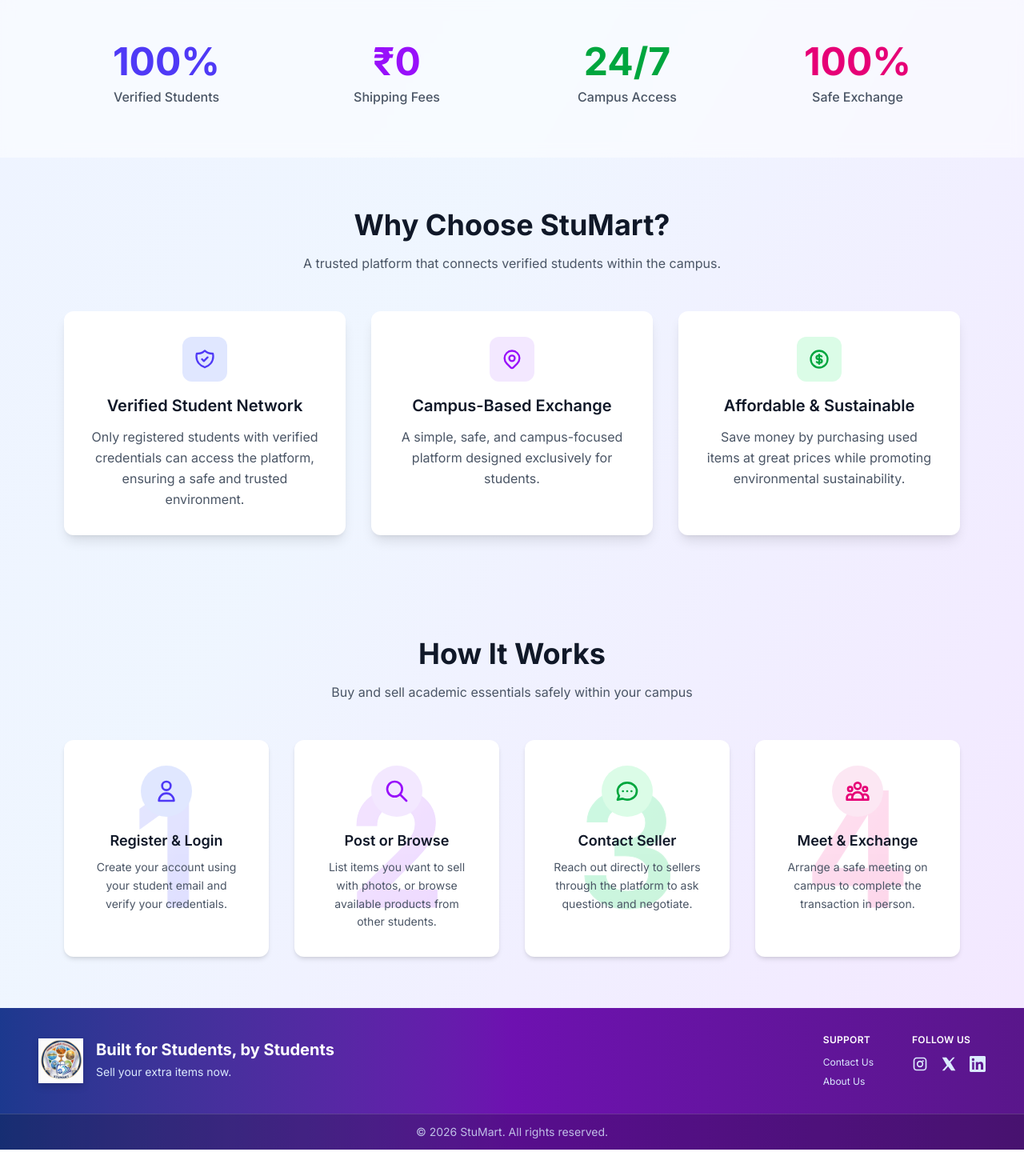
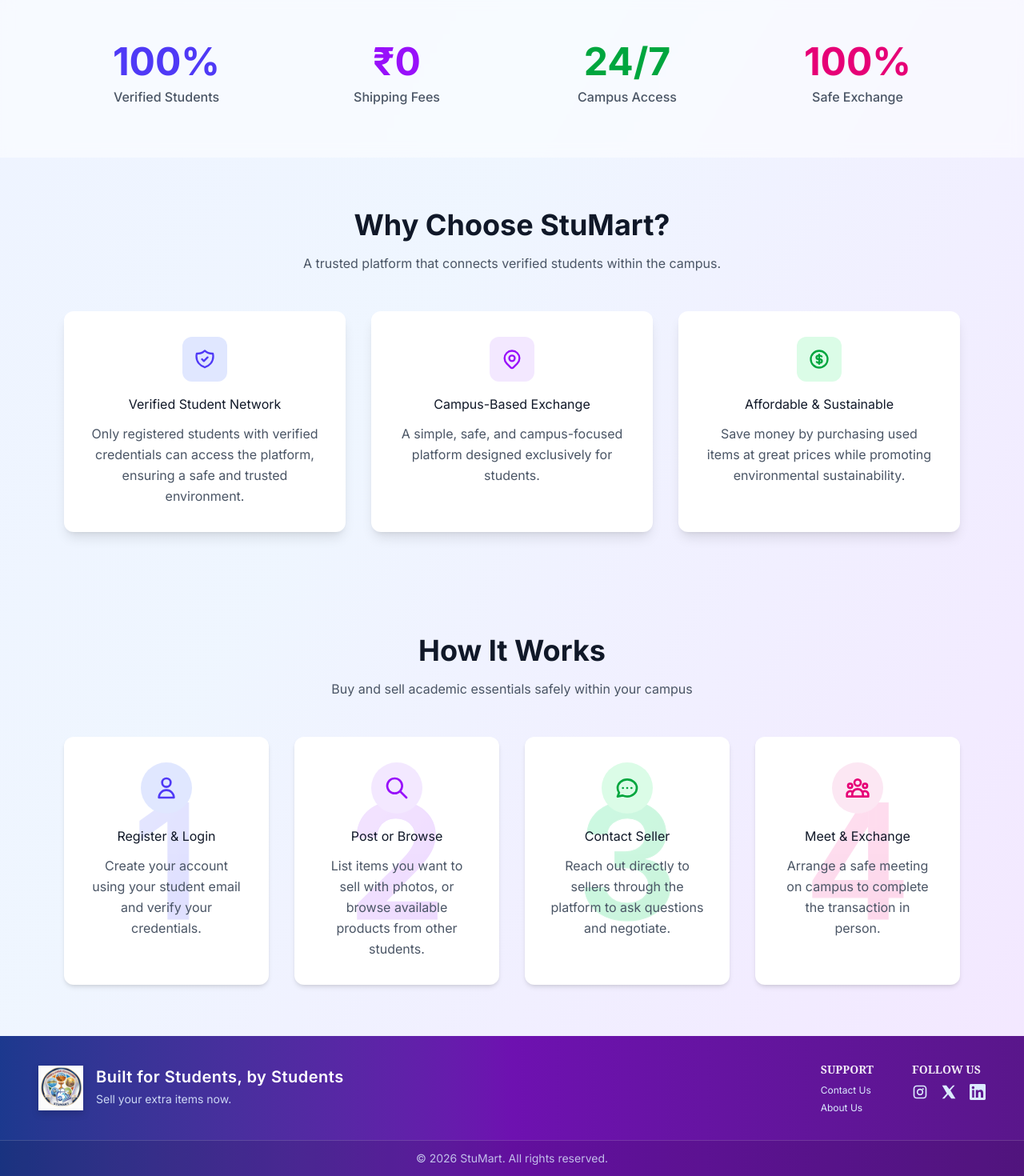
Before and after one commit to gandhamprakashtech/StumartDevHub, a React (Vite) app: page / in a window 1280 px wide. Shown: the part 965-2435 px from the top of the page at 80% size. Before the commit the page ends 2402 px from the top, so only its background shows below. Built offline with nearby package versions, Linux system fonts and the light colour scheme; no server answers; the database is empty.

Commit message:
Polish footer and normalize prices

```diff
--- a/src/components/home/ChooseStumart.jsx
+++ b/src/components/home/ChooseStumart.jsx
@@ -17,10 +17,10 @@
                 <path strokeLinecap="round" strokeLinejoin="round" strokeWidth={2} d="M9 12l2 2 4-4m5.618-4.016A11.955 11.955 0 0112 2.944a11.955 11.955 0 01-8.618 3.04A12.02 12.02 0 003 9c0 5.591 3.824 10.29 9 11.622 5.176-1.332 9-6.03 9-11.622 0-1.042-.133-2.052-.382-3.016z" />
               </svg>
             </div>
-            <h3 className="text-xl font-semibold mb-3 text-gray-900 text-center">
+            <h3 className="text-base font-normal mb-3 text-gray-900 text-center">
               Verified Student Network
             </h3>
-            <p className="text-gray-600 text-center leading-relaxed">
+            <p className="text-base font-normal text-gray-600 text-center leading-relaxed">
               Only registered students with verified credentials can access the platform, ensuring a safe and trusted environment.
             </p>
           </div>
@@ -32,10 +32,10 @@
                 <path strokeLinecap="round" strokeLinejoin="round" strokeWidth={2} d="M15 11a3 3 0 11-6 0 3 3 0 016 0z" />
               </svg>
             </div>
-            <h3 className="text-xl font-semibold mb-3 text-gray-900 text-center">
+            <h3 className="text-base font-normal mb-3 text-gray-900 text-center">
               Campus-Based Exchange
             </h3>
-            <p className="text-gray-600 text-center leading-relaxed">
+            <p className="text-base font-normal text-gray-600 text-center leading-relaxed">
               A simple, safe, and campus-focused platform designed exclusively for students.
             </p>
           </div>
@@ -46,10 +46,10 @@
                 <path strokeLinecap="round" strokeLinejoin="round" strokeWidth={2} d="M12 8c-1.657 0-3 .895-3 2s1.343 2 3 2 3 .895 3 2-1.343 2-3 2m0-8c1.11 0 2.08.402 2.599 1M12 8V7m0 1v8m0 0v1m0-1c-1.11 0-2.08-.402-2.599-1M21 12a9 9 0 11-18 0 9 9 0 0118 0z" />
               </svg>
             </div>
-            <h3 className="text-xl font-semibold mb-3 text-gray-900 text-center">
+            <h3 className="text-base font-normal mb-3 text-gray-900 text-center">
               Affordable & Sustainable
             </h3>
-            <p className="text-gray-600 text-center leading-relaxed">
+            <p className="text-base font-normal text-gray-600 text-center leading-relaxed">
               Save money by purchasing used items at great prices while promoting environmental sustainability.
             </p>
           </div>
--- a/src/components/home/HowItWorks.jsx
+++ b/src/components/home/HowItWorks.jsx
@@ -20,8 +20,8 @@
                   <path strokeLinecap="round" strokeLinejoin="round" strokeWidth={2} d="M16 7a4 4 0 11-8 0 4 4 0 018 0zM12 14a7 7 0 00-7 7h14a7 7 0 00-7-7z" />
                 </svg>
               </div>
-              <h3 className="font-semibold text-gray-900 mb-2 text-lg">Register & Login</h3>
-              <p className="text-gray-600 text-sm leading-relaxed">
+              <h3 className="text-base font-normal mb-3 text-gray-900 text-center">Register & Login</h3>
+              <p className="text-base font-normal text-gray-600 text-center leading-relaxed">
                 Create your account using your student email and verify your credentials.
               </p>
             </div>
@@ -37,8 +37,8 @@
                   <path strokeLinecap="round" strokeLinejoin="round" strokeWidth={2} d="M21 21l-6-6m2-5a7 7 0 11-14 0 7 7 0 0114 0z" />
                 </svg>
               </div>
-              <h3 className="font-semibold text-gray-900 mb-2 text-lg">Post or Browse</h3>
-              <p className="text-gray-600 text-sm leading-relaxed">
+              <h3 className="text-base font-normal mb-3 text-gray-900 text-center">Post or Browse</h3>
+              <p className="text-base font-normal text-gray-600 text-center leading-relaxed">
                 List items you want to sell with photos, or browse available products from other students.
               </p>
             </div>
@@ -54,8 +54,8 @@
                   <path strokeLinecap="round" strokeLinejoin="round" strokeWidth={2} d="M8 12h.01M12 12h.01M16 12h.01M21 12c0 4.418-4.03 8-9 8a9.863 9.863 0 01-4.255-.949L3 20l1.395-3.72C3.512 15.042 3 13.574 3 12c0-4.418 4.03-8 9-8s9 3.582 9 8z" />
                 </svg>
               </div>
-              <h3 className="font-semibold text-gray-900 mb-2 text-lg">Contact Seller</h3>
-              <p className="text-gray-600 text-sm leading-relaxed">
+              <h3 className="text-base font-normal mb-3 text-gray-900 text-center">Contact Seller</h3>
+              <p className="text-base font-normal text-gray-600 text-center leading-relaxed">
                 Reach out directly to sellers through the platform to ask questions and negotiate.
               </p>
             </div>
@@ -71,8 +71,8 @@
                   <path strokeLinecap="round" strokeLinejoin="round" strokeWidth={2} d="M17 20h5v-2a3 3 0 00-5.356-1.857M17 20H7m10 0v-2c0-.656-.126-1.283-.356-1.857M7 20H2v-2a3 3 0 015.356-1.857M7 20v-2c0-.656.126-1.283.356-1.857m0 0a5.002 5.002 0 019.288 0M15 7a3 3 0 11-6 0 3 3 0 016 0zm6 3a2 2 0 11-4 0 2 2 0 014 0zM7 10a2 2 0 11-4 0 2 2 0 014 0z" />
                 </svg>
               </div>
-              <h3 className="font-semibold text-gray-900 mb-2 text-lg">Meet & Exchange</h3>
-              <p className="text-gray-600 text-sm leading-relaxed">
+              <h3 className="text-base font-normal mb-3 text-gray-900 text-center">Meet & Exchange</h3>
+              <p className="text-base font-normal text-gray-600 text-center leading-relaxed">
                 Arrange a safe meeting on campus to complete the transaction in person.
               </p>
             </div>
--- a/src/components/layout/Footer.jsx
+++ b/src/components/layout/Footer.jsx
@@ -3,36 +3,36 @@
 export default function Footer() {
   return (
     <footer className="w-full bg-gradient-to-r from-blue-900 via-purple-800 to-purple-900">
-      <div className="w-full py-4 lg:py-8 px-6 lg:px-12 max-w-7xl mx-auto">
-        <div className="flex flex-col md:flex-row md:items-center md:justify-between gap-8">
+      <div className="w-full py-5 md:py-6 lg:py-8 px-5 md:px-8 lg:px-12 max-w-7xl mx-auto">
+        <div className="flex flex-col md:flex-row md:items-center md:justify-between gap-5 md:gap-8">
           {/* Logo, Heading and Text - Left */}
-          <div className="flex items-start gap-4 flex-1">
+          <div className="flex items-center md:items-start gap-3 md:gap-4 flex-1 text-center md:text-left">
             {/* Logo */}
             <div className="flex-shrink-0">
               <img
                 src="\newlogo.jpeg"
                 alt="StuMart Logo"
-                className="w-14 h-14 object-contain drop-shadow-lg"
+                className="w-10 h-10 md:w-14 md:h-14 object-contain drop-shadow-lg"
               />
             </div>
 
             {/* Heading and Text */}
             <div className="flex flex-col justify-start">
-              <h2 className="text-lg md:text-xl font-bold text-white mb-1">
+              <h2 className="text-base md:text-xl font-semibold text-white mb-1 tracking-wide">
                 Built for Students, by Students
               </h2>
-              <p className="text-xs md:text-sm text-blue-100 leading-snug">
+              <p className="text-[11px] md:text-sm text-blue-100/90 leading-snug">
                 Sell your extra items now.
               </p>
             </div>
           </div>
 
           {/* Support & Follow Us - Right */}
-          <div className="flex flex-col sm:flex-row gap-8 sm:gap-12 text-blue-100">
+          <div className="flex flex-col sm:flex-row gap-6 sm:gap-12 text-blue-100 text-center md:text-left items-center sm:items-start">
             {/* Support Section */}
             <div>
-              <h3 className="text-xs font-semibold text-white mb-3 uppercase tracking-wide">Support</h3>
-              <ul className="space-y-2 text-xs">
+              <h3 className="text-xs md:text-sm font-semibold text-white/90 mb-2 uppercase tracking-normal font-serif">Support</h3>
+              <ul className="space-y-1.5 text-xs">
                 <li>
                   <Link to="/contact" className="hover:text-white transition-colors duration-300">
                     Contact Us
@@ -48,12 +48,12 @@
 
             {/* Follow Us Section */}
             <div>
-              <h3 className="text-xs font-semibold text-white mb-3 uppercase tracking-wide">Follow Us</h3>
-              <div className="flex items-center gap-4">
+              <h3 className="text-xs md:text-sm font-semibold text-white/90 mb-2 uppercase tracking-normal font-serif">Follow Us</h3>
+              <div className="flex items-center gap-4 justify-center md:justify-start">
                 <a
                   href="https://www.instagram.com/prakash_gandham_/"
                   aria-label="Instagram"
-                  className="text-blue-100 hover:text-white hover:scale-110 transition-all duration-300"
+                  className="text-blue-100 hover:text-white hover:scale-105 transition-all duration-300"
                 >
                   <svg className="w-5 h-5" fill="currentColor" viewBox="0 0 24 24">
                     <path d="M7 2C4.239 2 2 4.239 2 7v10c0 2.761 2.239 5 5 5h10c2.761 0 5-2.239 5-5V7c0-2.761-2.239-5-5-5H7zm10 2a3 3 0 013 3v10a3 3 0 01-3 3H7a3 3 0 01-3-3V7a3 3 0 013-3h10zm-5 3a5 5 0 100 10 5 5 0 000-10zm0 2a3 3 0 110 6 3 3 0 010-6zm4.5-2.75a1.25 1.25 0 100 2.5 1.25 1.25 0 000-2.5z" />
@@ -62,7 +62,7 @@
                 <a
                   href="#"
                   aria-label="X"
-                  className="text-blue-100 hover:text-white hover:scale-110 transition-all duration-300"
+                  className="text-blue-100 hover:text-white hover:scale-105 transition-all duration-300"
                 >
                   <svg className="w-5 h-5" viewBox="0 0 24 24" fill="currentColor">
                     <path d="M18.244 2H21l-6.52 7.455L22 22h-6.253l-4.89-6.4L5.48 22H2l7.02-8.02L2 2h6.373l4.42 5.828L18.244 2z" />
@@ -71,7 +71,7 @@
                 <a
                   href="https://www.linkedin.com/in/gandhamkumarnslprakash/"
                   aria-label="LinkedIn"
-                  className="text-blue-100 hover:text-white hover:scale-110 transition-all duration-300"
+                  className="text-blue-100 hover:text-white hover:scale-105 transition-all duration-300"
                 >
                   <svg className="w-5 h-5" fill="currentColor" viewBox="0 0 24 24">
                     <path d="M20.447 20.452h-3.554v-5.569c0-1.328-.027-3.037-1.852-3.037-1.853 0-2.136 1.445-2.136 2.939v5.667H9.351V9h3.414v1.561h.046c.477-.9 1.637-1.85 3.37-1.85 3.601 0 4.267 2.37 4.267 5.455v6.286zM5.337 7.433a2.062 2.062 0 11.001-4.123 2.062 2.062 0 01-.001 4.123zM6.814 20.452H3.86V9h2.954v11.452zM22.225 0H1.771C.792 0 0 .774 0 1.727v20.545C0 23.227.792 24 1.771 24h20.451C23.2 24 24 23.227 24 22.273V1.727C24 .774 23.2 0 22.222 0z" />
@@ -84,8 +84,8 @@
       </div>
 
       {/* Copyright Bar */}
-      <div className="border-t border-white/15 bg-black/20">
-        <div className="w-full px-4 py-3 text-center text-xs md:text-sm text-blue-100/80">
+      <div className="border-t border-white/15 bg-black/10">
+        <div className="w-full px-4 py-3 text-center text-[11px] md:text-sm text-blue-100/80">
           © {new Date().getFullYear()} StuMart. All rights reserved.
         </div>
       </div>
--- a/src/components/products/ProductCard.jsx
+++ b/src/components/products/ProductCard.jsx
@@ -1,9 +1,9 @@
 import React from 'react';
 
 const formatPrice = (price) => {
-  const numPrice = parseFloat(price);
+  const numPrice = parseInt(price, 10) || 0;
   if (numPrice === 0) return 'FREE';
-  return `₹ ${numPrice.toFixed(2)}`;
+  return `₹ ${numPrice}`;
 };
 
 const getFirstImage = (imageUrls) => {
@@ -53,7 +53,7 @@
           {product.title}
         </h3>
         <p className={`text-2xl font-bold ${
-          parseFloat(product.price) === 0 ? 'text-green-600' : 'text-indigo-600'
+          parseInt(product.price, 10) === 0 ? 'text-green-600' : 'text-indigo-600'
         }`}>
           {formatPrice(product.price)}
         </p>
--- a/src/pages/AdminProductDetail.jsx
+++ b/src/pages/AdminProductDetail.jsx
@@ -110,7 +110,7 @@
               <div className="bg-gray-50 px-4 py-2 rounded-md">
                 <p className="text-xs text-gray-500">Price</p>
                 <p className="font-semibold text-indigo-600">
-                  {parseInt(product.price, 10) === 0 ? 'FREE' : `₹ ${product.price}`}
+                  {parseInt(product.price, 10) === 0 ? 'FREE' : `₹ ${parseInt(product.price, 10)}`}
                 </p>
               </div>
 
--- a/src/pages/ProductDetail.jsx
+++ b/src/pages/ProductDetail.jsx
@@ -74,11 +74,11 @@
 
   // Format price as currency
   const formatPrice = (price) => {
-    const numPrice = parseFloat(price);
+    const numPrice = parseInt(price, 10) || 0;
     if (numPrice === 0) {
       return 'FREE';
     }
-    return `₹ ${numPrice.toFixed(2)}`;
+    return `₹ ${numPrice}`;
   };
 
   // Format category name
@@ -209,7 +209,7 @@
 
               {/* Price */}
               <div className="mb-6">
-              <p className={`text-4xl font-bold ${parseFloat(product.price) === 0 ? 'text-green-600' : 'text-indigo-600'}`}>
+              <p className={`text-4xl font-bold ${parseInt(product.price, 10) === 0 ? 'text-green-600' : 'text-indigo-600'}`}>
   {formatPrice(product.price)}
 </p>
               </div>
```
Also changed, not shown: src/pages/Likedpost.jsx (+7 -6 lines).
